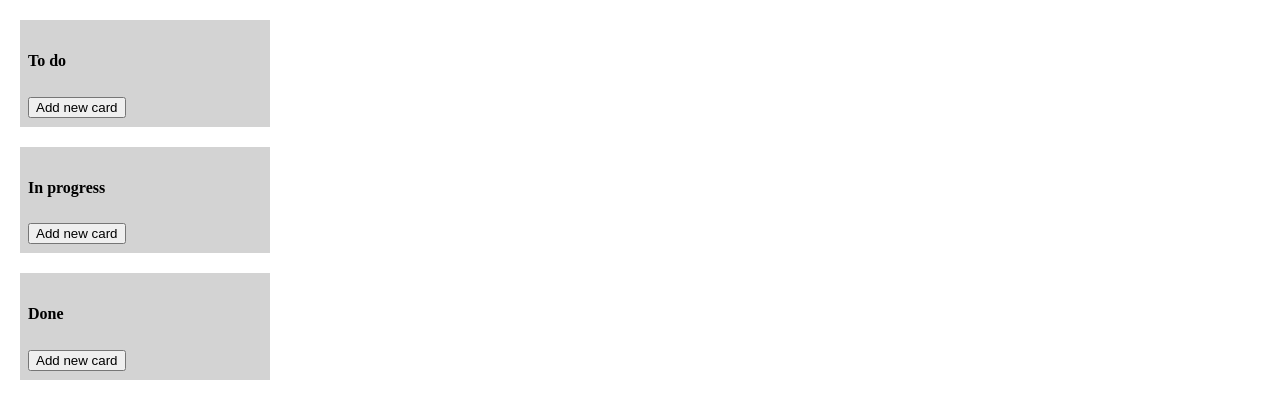
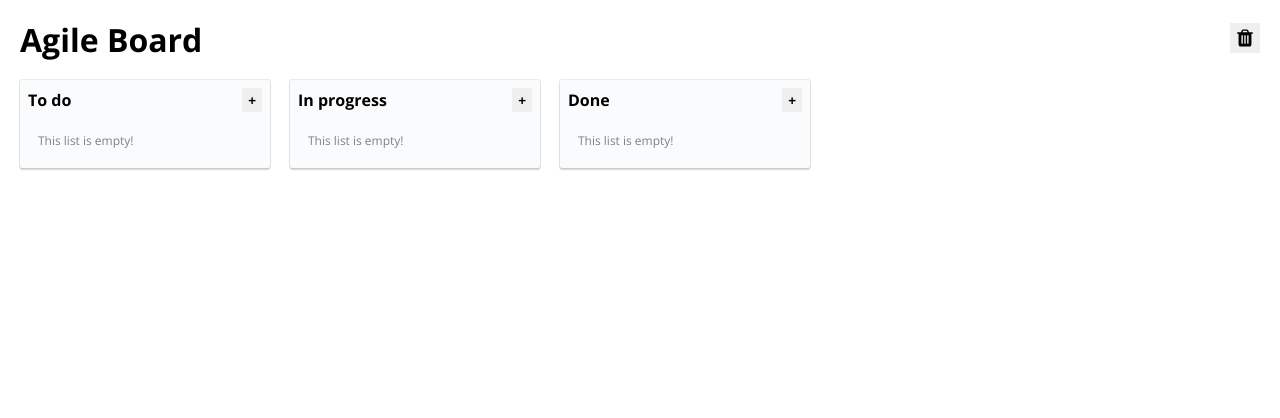
Before and after one commit to anuragl94/react-agile-board, a React (Create React App) app: page / in a window 1280 px wide. Both pictures are taken after a click on the button "Get started". Shown: the top 418 px of the page. Built offline with nearby package versions, Linux system fonts and the light colour scheme.

Commit message:
Added styles to AgileList component

```diff
--- a/public/index.html
+++ b/public/index.html
@@ -6,6 +6,7 @@
     <meta name="theme-color" content="#000000">
     <link rel="manifest" href="%PUBLIC_URL%/manifest.json">
     <link rel="shortcut icon" href="%PUBLIC_URL%/favicon.ico">
+    <link href="https://fonts.googleapis.com/css?family=Open+Sans:400,700" rel="stylesheet">
     <title>Agile Board</title>
   </head>
   <body>
--- a/src/App.css
+++ b/src/App.css
@@ -6,8 +6,13 @@ html, body {
 body {
   font-size: 16px;
   box-sizing: border-box;
+  font-family: 'Open Sans', 'Arial';
 }
 
 body * {
   box-sizing: inherit;
 }
+
+button {
+  cursor: pointer;
+}
--- a/src/containers/AgileBoard/AgileCard/index.js
+++ b/src/containers/AgileBoard/AgileCard/index.js
@@ -10,9 +10,6 @@ const getItemStyle = (isDragging, draggableStyle) => ({
   userSelect: 'none',
   padding: grid * 2,
   margin: `0 0 ${grid}px 0`,
-
-  // change background colour if dragging
-  background: isDragging ? 'lightgreen' : 'grey',
 
   // styles we need to apply on draggables
   ...draggableStyle,
--- a/src/containers/AgileBoard/AgileCard/style.css
+++ b/src/containers/AgileBoard/AgileCard/style.css
@@ -1,3 +1,15 @@
+.AgileCard {
+  border-radius: 2px;
+  background-color: rgba(0,0,0,0.2);
+}
+
 .AgileCard > [data-react-beautiful-dnd-draggable] {
+  border-radius: 2px;
   cursor: pointer;
+  background-color: #ffffff;
+  box-shadow: 0 2px 2px 0 rgba(0,0,0,0.16), 0 0 0 1px rgba(0,0,0,0.08);
 }
+
+.AgileCard {
+  border-radius: 2px;
+}
--- a/src/containers/AgileBoard/AgileList/index.js
+++ b/src/containers/AgileBoard/AgileList/index.js
@@ -2,13 +2,7 @@ import React, { Component } from 'react'
 import { Droppable } from 'react-beautiful-dnd'
 import AgileCard from '../AgileCard'
 
-const grid = 8
-const getListStyle = isDraggingOver => ({
-  background: isDraggingOver ? 'lightblue' : 'lightgrey',
-  padding: grid,
-  width: 250,
-  margin: 20
-})
+import './style.css'
 
 class AgileList extends Component {
   constructor (props) {
@@ -56,14 +50,18 @@ class AgileList extends Component {
   render () {
     let list = this.props.data
     return (
+      <div className='AgileList'>
+        <div className='title'>
+          <h4>{list.name}</h4>
+          {!this.state.newcard ? (
+            <button className='add-button' onClick={() => { this.setState({ newcard: true }) }}>
+              <strong>+</strong>
+            </button>
+          ) : null}
+        </div>
         <Droppable droppableId={`list-${list.id}`}>
           {(provided, snapshot) => (
-          <div
-            className='AgileList'
-            ref={provided.innerRef}
-            style={getListStyle(snapshot.isDraggingOver)}
-          >
-            <h4>{list.name}</h4>
+            <div ref={provided.innerRef}>
               {list.cards.map((item, index) => (
                 <AgileCard
                   key={`item-${item.id}`}
@@ -76,7 +74,12 @@ class AgileList extends Component {
                   onCancel={() => { this.setState({ editing: null }) }}
                 />
               ))}
+              {!list.cards.length ? (
+                <div className='empty-message'>
+                  This list is empty!
                   {provided.placeholder}
+                </div>
+              ) : provided.placeholder}
               {this.state.newcard ? (
                 <AgileCard
                   data={{
@@ -88,14 +91,11 @@ class AgileList extends Component {
                   onChange={this.addNewCard}
                   onCancel={() => { this.setState({ newcard: null }) }}
                 />
-            ) : (
-              <button onClick={() => { this.setState({ newcard: true }) }}>
-                Add new card
-              </button>
-            )}
+              ) : null}
             </div>
           )}
         </Droppable>
+      </div>
     )
   }
 }
--- /dev/null
+++ b/src/containers/AgileBoard/AgileList/style.css
@@ -0,0 +1,40 @@
+.AgileList {
+  display: inline-block;
+  vertical-align: top;
+  background-color: #FAFBFD;
+  padding: 8px;
+  border-radius: 2px;
+  width: 250px;
+  margin-left: 20px;
+  box-shadow: 0 2px 2px 0 rgba(0,0,0,0.16), 0 0 0 1px rgba(0,0,0,0.08);
+  white-space: initial;
+}
+
+.AgileList .title {
+  display: flex;
+  justify-content: space-between;
+}
+
+.AgileList:last-child {
+  margin-right: 20px;
+}
+
+.AgileList h4 {
+  margin: 0;
+}
+
+.AgileList .add-button {
+  border: 0;
+  border-radius: 2px;
+}
+
+.AgileList .empty-message {
+  padding: 10px;
+  font-size: 0.75rem;
+  color: gray;
+  margin-top: 10px;
+}
+
+.AgileList .AgileCard {
+  margin-top: 10px;
+}
--- a/src/containers/AgileBoard/Editor/index.js
+++ b/src/containers/AgileBoard/Editor/index.js
@@ -25,7 +25,7 @@ class Editor extends Component {
   }
   onDelete (e) {
     e.stopPropagation()
-    this.props.onDelete && this.props.onDelete()
+    window.confirm('Confirm deletion of this card?') && this.props.onDelete && this.props.onDelete()
   }
   componentWillMount () {
     // This is done to avoid duplicate scrollbar on body if the Editor is shown
--- a/src/containers/AgileBoard/style.css
+++ b/src/containers/AgileBoard/style.css
@@ -0,0 +1,3 @@
+.AgileBoard {
+  white-space: nowrap;
+}
--- a/src/lib/api/index.js
+++ b/src/lib/api/index.js
@@ -66,4 +66,9 @@ export default class API {
   }
 }
 
-window.API = API
+function purge () {
+  window.localStorage.clear()
+  return Promise.resolve()
+}
+
+export { purge }
--- a/src/pages/Home/index.js
+++ b/src/pages/Home/index.js
@@ -1,8 +1,9 @@
 import React, { Component, Fragment } from 'react'
 // import { asyncHoC } from '../../components/AsyncComponent'
 import AgileBoard from '../../containers/AgileBoard'
+import API, { purge } from '../../lib/api'
 
-import API from '../../lib/api'
+import './style.css'
 
 // const api = new API('/cards')
 
@@ -32,12 +33,13 @@ export default class Home extends Component {
     this.api = new API('/list')
     this.initBoard = this.initBoard.bind(this)
     this.onChange = this.onChange.bind(this)
+    this.deleteAllData = this.deleteAllData.bind(this)
+    this.loadData = this.loadData.bind(this)
   }
   initBoard () {
     this.setState({
       initializing: true
     })
-    // window.setTimeout(() => {
     Promise.all([
       this.api.post({ name: 'To do', cards: [] }),
       this.api.post({ name: 'In progress', cards: [] }),
@@ -45,7 +47,6 @@ export default class Home extends Component {
     ]).then(data => {
       this.setState({ data, initializing: false })
     })
-    // }, 3000)
   }
   syncResults ({ lists }) {
     // This method communicates changes to the API
@@ -58,27 +59,35 @@ export default class Home extends Component {
     this.syncResults({ lists })
     .then(() => { this.setState({ data: lists }) })
   }
-  componentDidMount () {
+  deleteAllData () {
+    if (window.confirm('This will delete all the data and reset the application')) {
+      purge().then(this.loadData)
+    }
+  }
+  loadData () {
     this.api.get().then(data => { this.setState({ data }) })
   }
+  componentDidMount () {
+    this.loadData()
+  }
   render () {
-    let view = null
+    var view
+    let headerExpanded = true
     if (!this.state.data) {
       view = <div>Loading...</div>
     } else if (!this.state.data.length) {
       view = (
         <Fragment>
-          <h1>Agile Board</h1>
           <div>Welcome to the best Agile Board in the market</div>
-          <div>
-            <button
-              onClick={this.initBoard}
-              disabled={this.state.initializing}
-            >Get started</button>
-          </div>
+          <button
+            className='start-button'
+            onClick={this.initBoard}
+            disabled={this.state.initializing}
+          >Get started</button>
         </Fragment>
       )
     } else {
+      headerExpanded = false
       view = (
         <Fragment>
           <AgileBoard lists={this.state.data} onChange={this.onChange} />
@@ -86,7 +95,19 @@ export default class Home extends Component {
       )
     }
     return (
-      <div className='Home'>
+      <div className={`Home ${headerExpanded ? 'initScreen' : 'interactiveScreen'}`.trim()}>
+        <header className={headerExpanded ? 'expanded' : 'collapsed'}>
+          <h1>Agile Board</h1>
+          {!headerExpanded ? (
+            <div className='header-actions'>
+              <button
+                className='delete-button'
+                title='Delete board'
+                onClick={this.deleteAllData}
+              />
+            </div>
+          ) : null}
+        </header>
         {view}
       </div>
     )
--- /dev/null
+++ b/src/pages/Home/style.css
@@ -0,0 +1,54 @@
+.Home {
+  min-height: 100vh;
+  overflow-x: auto;
+}
+
+.Home header {
+  display: flex;
+  justify-content: space-between;
+  align-items: center;
+  padding: 0 20px;
+}
+
+.Home header.collapsed {
+  position: fixed;
+  width: 100%;
+  height: 80px;
+  top: 0;
+}
+
+.Home.interactiveScreen {
+  padding-top: 80px;
+}
+
+.Home .header-actions .delete-button {
+  background-image: url(./trash.svg);
+  background-position: center;
+  background-repeat: no-repeat;
+  background-size: 20px;
+  height: 30px;
+  width: 30px;
+  border: 0;
+}
+
+.Home.initScreen {
+  display: flex;
+  flex-direction: column;
+  padding: 100px 0;
+  justify-content: flex-start;
+  align-items: center;
+}
+
+.Home .start-button {
+  margin-top: 80px;
+  padding: 10px 20px;
+  border: 0;
+  background-color: white;
+  color: #0072c6;
+}
+
+@media screen and (max-width: 550px) {
+  .Home .start-button {
+    margin: auto 0 40px 0;
+  }
+}
```
Also changed, not shown: src/pages/Home/trash.svg (added). Lines whose indentation alone changed are shown as unchanged.
